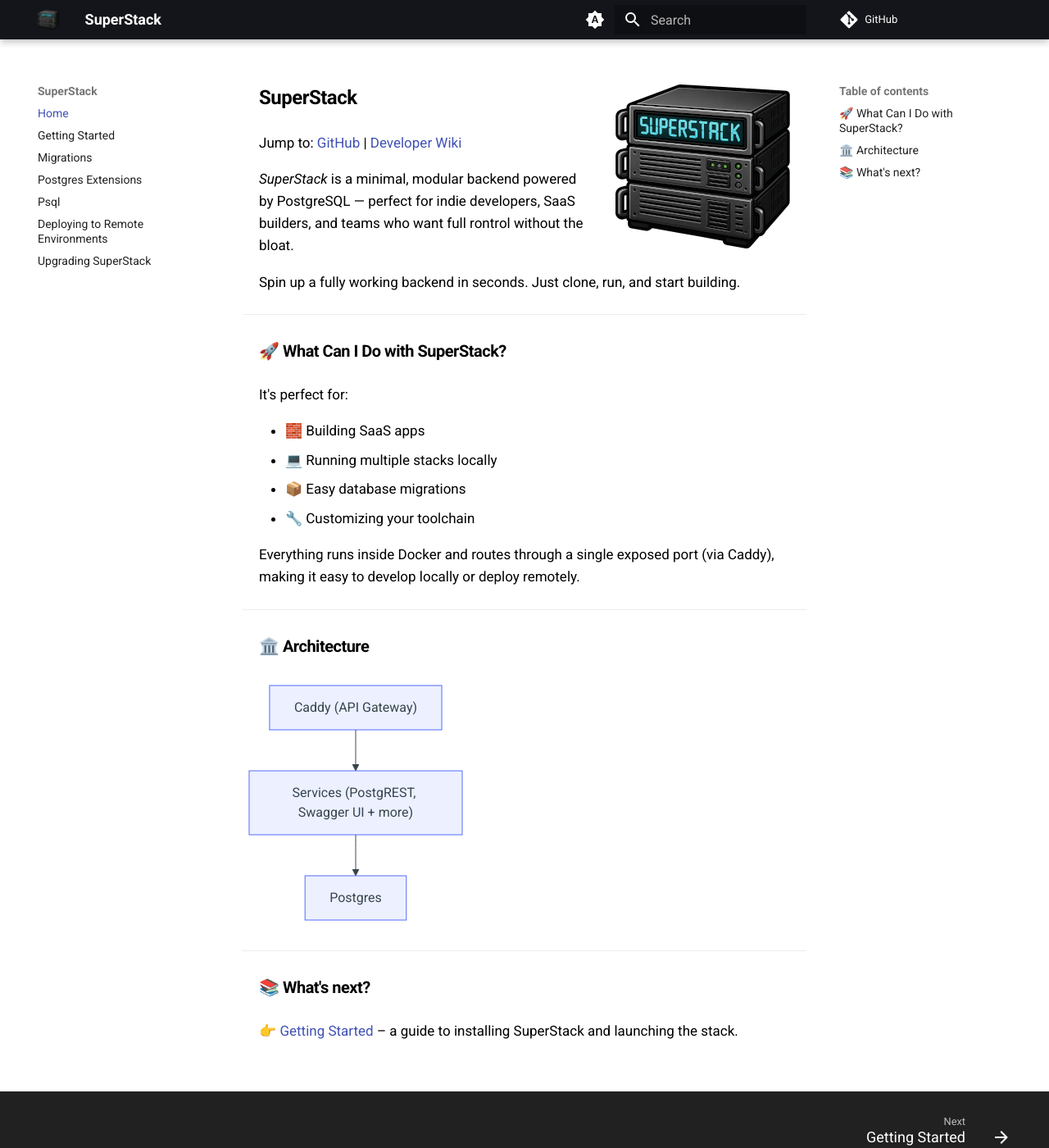
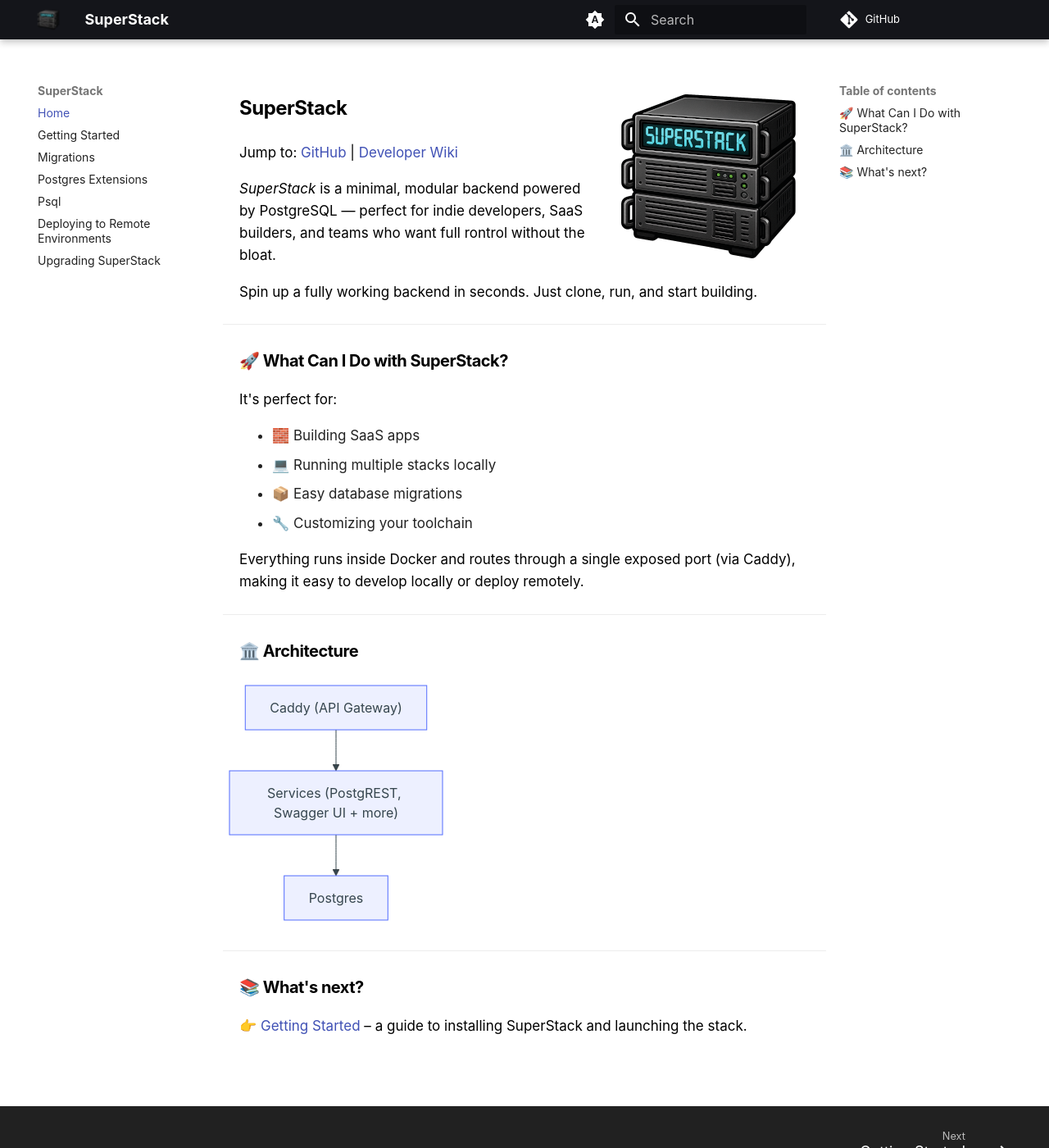
Before and after one commit to explodinglabs/superstack.docs, an MkDocs documentation site: the page built from docs/index.md, in a window 1280 px wide and 1400 px high. Shown: the whole window at 82% size. Built offline with MkDocs 1.6.1 and Material for MkDocs 9.7.7, drawn with Linux system fonts in a browser that asks for light colours; comment, search, counter and statistics services are not loaded.

Commit message:
Fix horizontal styling

```diff
--- a/docs/assets/extra.css
+++ b/docs/assets/extra.css
@@ -1,26 +1,31 @@
-/* CSS custom properties replacing Sass variables */
 :root {
-  font-family: -apple-system, BlinkMacSystemFont, "Segoe UI Adjusted",
-    "Segoe UI", "Liberation Sans", sans-serif;
+  --md-text-font: -apple-system, BlinkMacSystemFont, "Segoe UI Adjusted",
+    "Segoe UI", "Liberation Sans", sans-serif !important;
+  --md-code-font: "SF Mono", SFMono-Regular, ui-monospace, "DejaVu Sans Mono",
+    Menlo, Consolas, monospace;
 }
 
-.md-content__inner {
-  margin: 0;
-  padding: 0;
-  padding-bottom: 3rem;
+/* Fix a horizontal scroll isue */
+.md-typeset * {
+  margin-left: 0 !important;
+  margin-right: 0 !important;
 }
 
 .md-typeset {
+  margin-left: 0 !important;
+  margin-right: 0 !important;
+
   p,
-  ol,
-  ul,
   h1,
   h2,
   h3,
   h4,
   h5,
   h6 {
-    padding: 0 20px;
+    margin: 0;
+    padding: 0;
+    padding-left: 20px;
+    padding-right: 20px;
     color: black;
   }
 
@@ -34,52 +39,59 @@
 
   h1 {
     font-size: 1.2rem;
-    margin: 0.5em 0 1em 0;
+    margin-top: 0.3em;
+    margin-bottom: 1em;
   }
 
   h2 {
     font-size: 1rem;
-    margin: 1.5em 0 1.3em 0;
+    margin-top: 1.5em;
+    margin-bottom: 1em;
   }
 
   h3 {
     font-size: 0.9rem;
-    margin: 2em 0 1.1em 0;
+    margin-top: 2em;
+    margin-bottom: 1.1em;
   }
 
   p, ul, ol, pre {
     font-size: 17px;
   }
 
+  p {
+    margin-top: 1em;
+    margin-bottom: 1em;
+  }
+
+  ul, ol {
+    margin-left: 3rem;
+    padding-left: 3rem;
+  }
+
+  blockquote {
+    color: #666;
+    background-color: #ffd;
+    border-left: 0 !important;
+    border-radius: 5px;
+    margin: 0;
+    padding: 1px 0 !important;
+  }
+
   pre {
-    margin: 0;
-    border: 0;
-    @media screen and (max-width: 44.9375em) {  /* ~719px */
-      margin-left: 20px;
+    line-height: 150%;
+  }
+}
+
+.md-content__inner {
+  /* Target only the page title (first H1 in the article) */
+  .md-typeset {
+    h1:first-of-type {
+      padding-left: 20px;
     }
   }
-
-  pre > code {
-    line-height: 140%;
-    padding-left: 20px;
-
-    @media screen and (max-width: 44.9375em) {  /* ~719px */
-      margin: 0;
-      border: 0;
-      padding-left: 20px !important;
-    }
-  }
-
 }
 
-/* Target only the page title (first H1 in the article) */
-.md-content__inner.md-typeset h1:first-of-type {
-  padding-left: 20px;
+article {
+  padding-bottom: 3rem;
 }
-
-.md-content__inner.md-typeset blockquote {
-  background-color: #ffd;
-  border-left: 0;
-  border-radius: 5px;
-  padding: 1px 0;
-}
--- a/docs/index.md
+++ b/docs/index.md
@@ -1,16 +1,17 @@
 <style>
   .logo-responsive {
+    display: block;
     float: right;
-    padding-left: 2em;
+    padding: 0 1em 0 2em;
 
     @media (max-width: 768px) {
       float: none;
       display: block;
-      margin: 0 auto 1em;
+      text-align: center;
+      margin: 0 auto 1em auto;
       padding: 0;
     }
   }
-
 </style>
 
 <img src="assets/logo.png" alt="SuperStack Logo" class="logo-responsive" />
```
